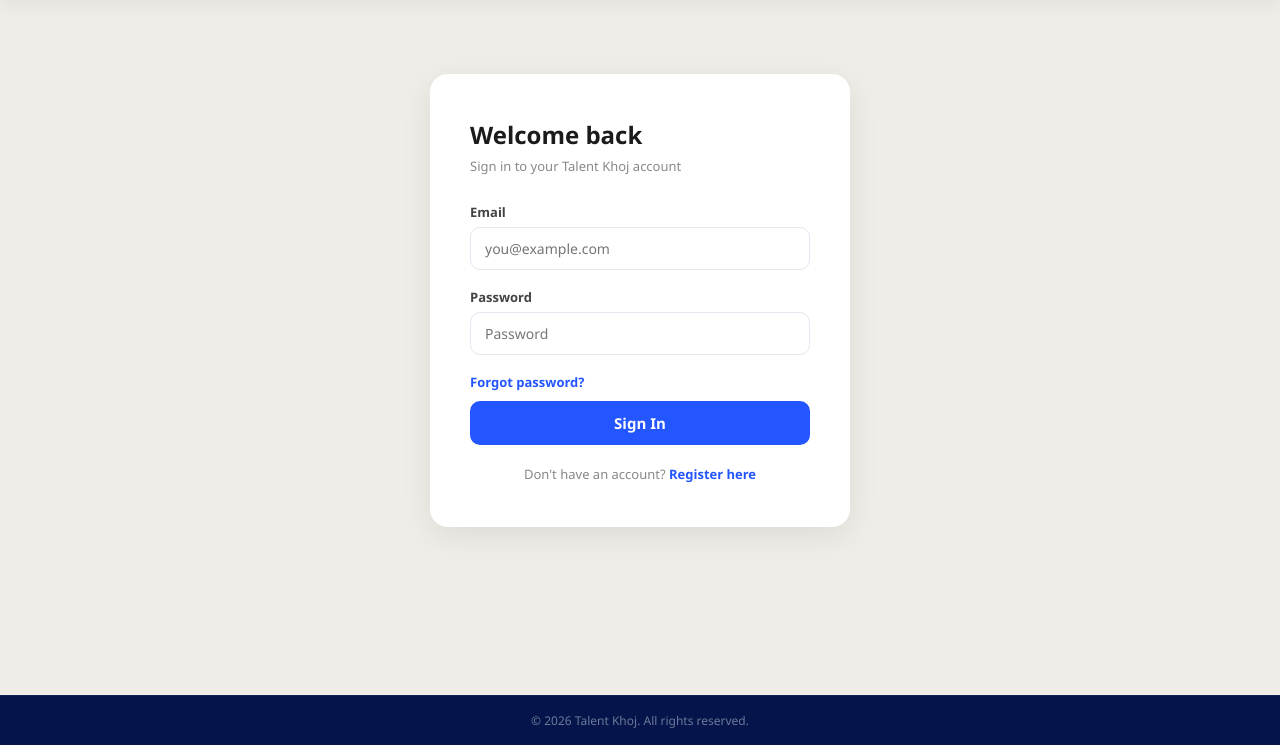
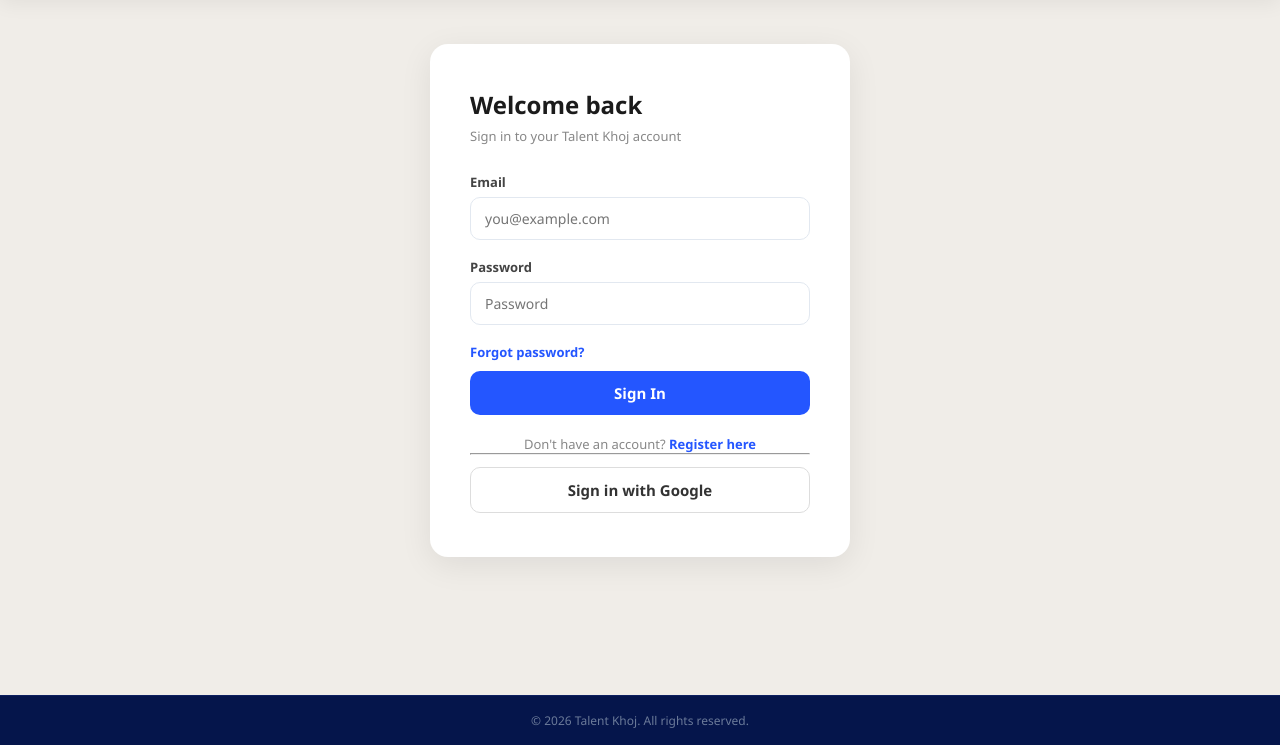
Before and after one commit to tejashexe-spec/Talentkhoj, a Flask app: page /login in a window 1280 px wide. Shown: the part 55-800 px from the top of the page. Run offline with Flask 3, Linux system fonts and the light colour scheme.

Commit message:
added Google OAuth login

```diff
--- a/my_first_flask/app.py
+++ b/my_first_flask/app.py
@@ -5,6 +5,7 @@ sys.path.insert(0, os.path.dirname(os.path.dirname(os.path.abspath(__file__))))
 
 from flask import Flask, render_template, session, redirect, url_for, request, flash
 from werkzeug.security import generate_password_hash, check_password_hash
+from authlib.integrations.flask_client import OAuth
 from my_first_flask import config
 from my_first_flask.model.database import Database
 
@@ -15,6 +16,16 @@ app = Flask(__name__,
             static_folder=os.path.join(BASE_DIR, "static"))
 
 app.secret_key = config.SECRET_KEY
+
+# ── Google OAuth ──────────────────────────────────────────────────────────────
+oauth = OAuth(app)
+google = oauth.register(
+    name="google",
+    client_id=config.GOOGLE_CLIENT_ID,
+    client_secret=config.GOOGLE_CLIENT_SECRET,
+    server_metadata_url="https://accounts.google.com/.well-known/openid-configuration",
+    client_kwargs={"scope": "openid email profile"},
+)
 
 # Initialize database once
 db = Database()
@@ -247,5 +258,68 @@ def profile():
     )
 
 
+# ── Static Pages ──────────────────────────────────────────────────────────────
+
+@app.route("/about")
+def about():
+    return render_template("about.html")
+
+
+@app.route("/contact")
+def contact():
+    return render_template("contact.html")
+
+
+@app.route("/privacy")
+def privacy():
+    return render_template("privacy.html")
+
+
+# ── Google OAuth ──────────────────────────────────────────────────────────────
+
+@app.route("/login/google")
+def google_login():
+    redirect_uri = url_for("google_callback", _external=True)
+    return google.authorize_redirect(redirect_uri)
+
+
+@app.route("/login/google/callback")
+def google_callback():
+    token = google.authorize_access_token()
+    user_info = token.get("userinfo")
+
+    if not user_info:
+        flash("Google login failed. Please try again.", "error")
+        return redirect(url_for("login"))
+
+    email = user_info["email"]
+    full_name = user_info.get("name", email.split("@")[0].capitalize())
+    avatar = user_info.get("picture")
+
+    conn = get_db()
+    with conn.cursor() as cursor:
+        cursor.execute("SELECT id, full_name, avatar FROM users WHERE email = %s", (email,))
+        user = cursor.fetchone()
+
+    if not user:
+        import secrets
+        password_hash = generate_password_hash(secrets.token_hex(32))
+        with conn.cursor() as cursor:
+            cursor.execute(
+                "INSERT INTO users (full_name, email, password_hash, avatar) VALUES (%s, %s, %s, %s)",
+                (full_name, email, password_hash, avatar)
+            )
+        with conn.cursor() as cursor:
+            cursor.execute("SELECT id FROM users WHERE email = %s", (email,))
+            user = cursor.fetchone()
+
+    session["user_id"] = user["id"]
+    session["user_name"] = user["full_name"]
+    session["user_email"] = email
+    session["user_avatar"] = user.get("avatar") or avatar
+
+    return redirect(url_for("home"))
+
+
 if __name__ == "__main__":
     app.run(debug=True)
--- a/my_first_flask/config.py
+++ b/my_first_flask/config.py
@@ -11,3 +11,5 @@ MYSQL_HOST = os.getenv("MYSQL_HOST", "localhost")
 MYSQL_USER = os.getenv("MYSQL_USER", "root")
 MYSQL_PASSWORD = os.getenv("MYSQL_PASSWORD", "")
 MYSQL_DATABASE = os.getenv("MYSQL_DATABASE", "talent_khoj")
+GOOGLE_CLIENT_ID = os.getenv("GOOGLE_CLIENT_ID", "")
+GOOGLE_CLIENT_SECRET = os.getenv("GOOGLE_CLIENT_SECRET", "")
--- a/my_first_flask/templates/login.html
+++ b/my_first_flask/templates/login.html
@@ -26,6 +26,11 @@
         </form>
 
         <p class="auth-footer">Don't have an account? <a href="/register">Register here</a></p>
+
+        <hr>
+        <a href="/login/google" class="submit-btn" style="display:block; text-align:center; text-decoration:none; background:#fff; color:#333; border:1.5px solid #ddd; margin-top:12px;">
+            Sign in with Google
+        </a>
     </div>
 </div>
 {% endblock %}
```
